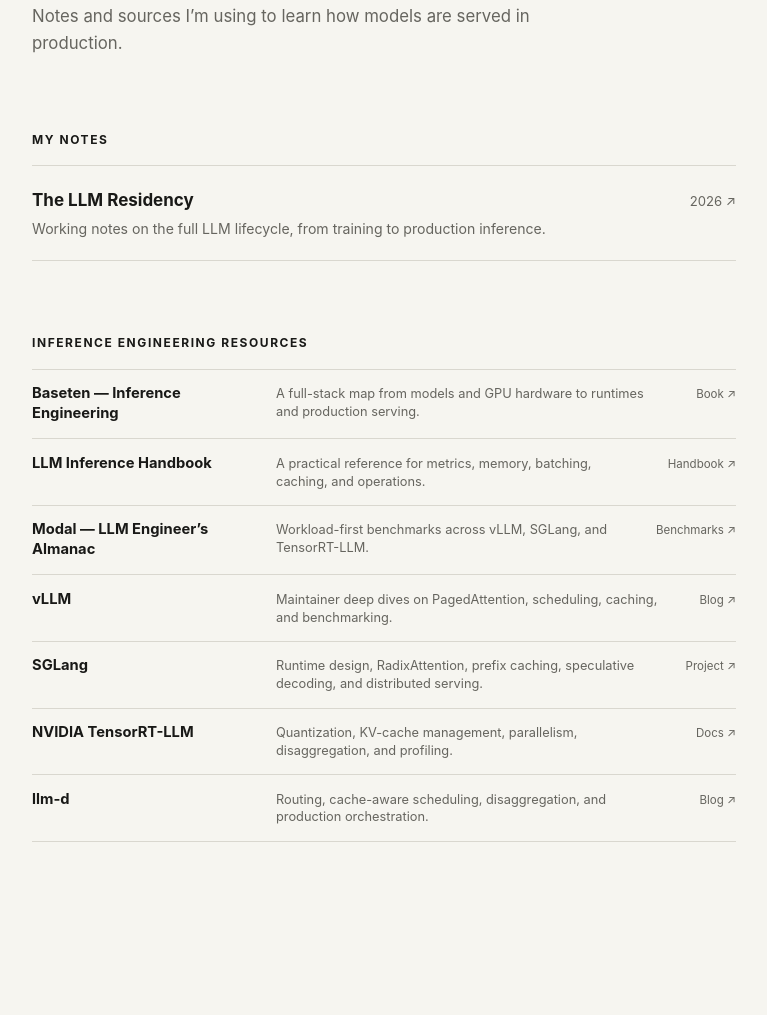
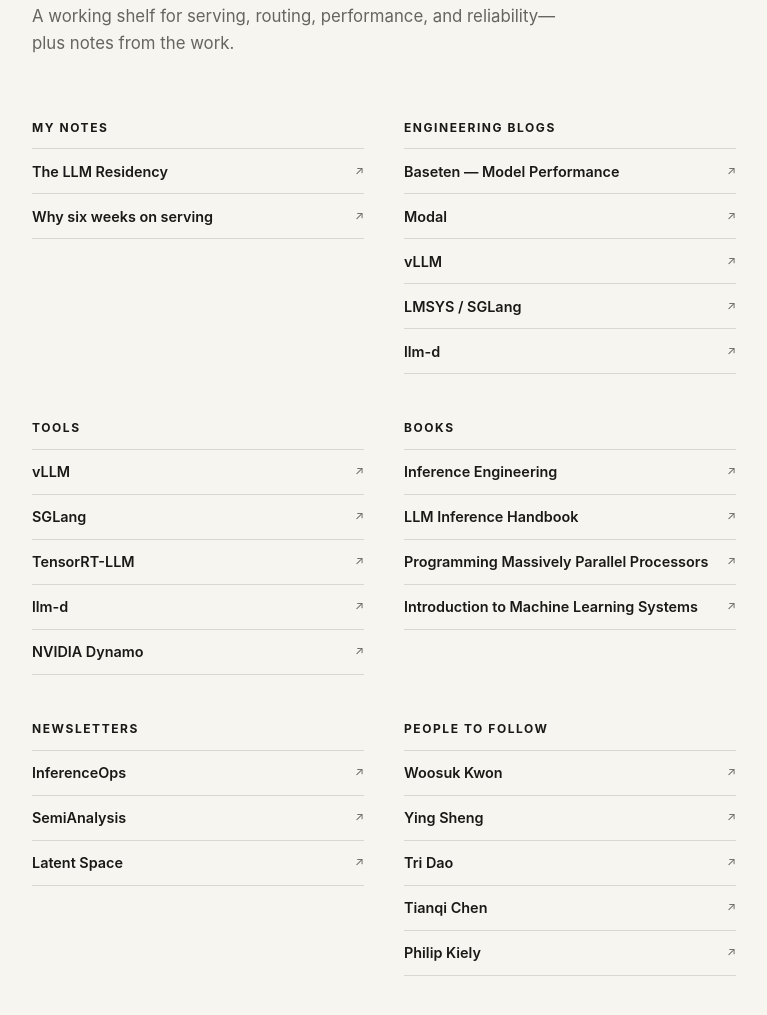
Before and after one commit to revanthreddy-hai/revanthreddy-hai.github.io, a plain HTML site: page inference.html in a window 1280 px wide. Shown: the part 359-1374 px from the top of the page, without its empty margins (256-1023 px from the left). Before the commit the page ends 1313 px from the top, so only its background shows below. Drawn offline with Linux system fonts and the light colour scheme.

Commit message:
Organize inference engineering resources

```diff
--- a/inference.html
+++ b/inference.html
@@ -6,7 +6,7 @@
   <meta name="description" content="R R Airre’s notes and interests in inference engineering.">
   <meta name="theme-color" content="#f6f5f0">
   <title>Inference Engineering — R R Airre</title>
-  <link rel="stylesheet" href="styles.css?v=2">
+  <link rel="stylesheet" href="styles.css?v=3">
 </head>
 <body>
   <div class="site-shell">
@@ -15,93 +15,81 @@
       <a class="quiet-link" href="index.html">Home</a>
     </header>
 
-    <main class="page">
+    <main class="page inference-page">
       <h1>Inference Engineering</h1>
-      <p class="lede">Notes and sources I’m using to learn how models are served in production.</p>
+      <p class="lede">A working shelf for serving, routing, performance, and reliability—plus notes from the work.</p>
 
-      <section class="content-section" aria-labelledby="notes-heading">
+      <div class="inference-groups">
+        <section class="inference-group" aria-labelledby="notes-heading">
           <h2 class="section-heading" id="notes-heading">My notes</h2>
           <ul class="entry-list">
             <li>
               <a class="entry" href="https://revanthreddy-hai.github.io/the-llm-residency/">
-              <span>
                 <strong>The LLM Residency</strong>
-                <small>Working notes on the full LLM lifecycle, from training to production inference.</small>
-              </span>
-              <span class="entry-meta">2026 ↗</span>
+                <span class="entry-meta" aria-hidden="true">↗</span>
+              </a>
+            </li>
+            <li>
+              <a class="entry" href="https://revanthreddy-hai.github.io/the-llm-residency/week00a.html#jobs">
+                <strong>Why six weeks on serving</strong>
+                <span class="entry-meta" aria-hidden="true">↗</span>
               </a>
             </li>
           </ul>
         </section>
 
-      <section class="content-section" aria-labelledby="sources-heading">
-        <h2 class="section-heading" id="sources-heading">Inference Engineering Resources</h2>
-        <ul class="entry-list inference-sources">
-          <li>
-            <a class="entry" href="https://www.baseten.co/inference-engineering/">
-              <span>
-                <strong>Baseten — Inference Engineering</strong>
-                <small>A full-stack map from models and GPU hardware to runtimes and production serving.</small>
-              </span>
-              <span class="entry-meta">Book ↗</span>
-            </a>
-          </li>
-          <li>
-            <a class="entry" href="https://handbook.modular.com/">
-              <span>
-                <strong>LLM Inference Handbook</strong>
-                <small>A practical reference for metrics, memory, batching, caching, and operations.</small>
-              </span>
-              <span class="entry-meta">Handbook ↗</span>
-            </a>
-          </li>
-          <li>
-            <a class="entry" href="https://modal.com/llm-almanac">
-              <span>
-                <strong>Modal — LLM Engineer’s Almanac</strong>
-                <small>Workload-first benchmarks across vLLM, SGLang, and TensorRT-LLM.</small>
-              </span>
-              <span class="entry-meta">Benchmarks ↗</span>
-            </a>
-          </li>
-          <li>
-            <a class="entry" href="https://vllm.ai/blog">
-              <span>
-                <strong>vLLM</strong>
-                <small>Maintainer deep dives on PagedAttention, scheduling, caching, and benchmarking.</small>
-              </span>
-              <span class="entry-meta">Blog ↗</span>
-            </a>
-          </li>
-          <li>
-            <a class="entry" href="https://docs.sglang.io/">
-              <span>
-                <strong>SGLang</strong>
-                <small>Runtime design, RadixAttention, prefix caching, speculative decoding, and distributed serving.</small>
-              </span>
-              <span class="entry-meta">Project ↗</span>
-            </a>
-          </li>
-          <li>
-            <a class="entry" href="https://nvidia.github.io/TensorRT-LLM/">
-              <span>
-                <strong>NVIDIA TensorRT-LLM</strong>
-                <small>Quantization, KV-cache management, parallelism, disaggregation, and profiling.</small>
-              </span>
-              <span class="entry-meta">Docs ↗</span>
-            </a>
-          </li>
-          <li>
-            <a class="entry" href="https://llm-d.ai/blog">
-              <span>
-                <strong>llm-d</strong>
-                <small>Routing, cache-aware scheduling, disaggregation, and production orchestration.</small>
-              </span>
-              <span class="entry-meta">Blog ↗</span>
-            </a>
-          </li>
+        <section class="inference-group" aria-labelledby="blogs-heading">
+          <h2 class="section-heading" id="blogs-heading">Engineering blogs</h2>
+          <ul class="entry-list">
+            <li><a class="entry" href="https://www.baseten.co/blog/category/model-performance/"><strong>Baseten — Model Performance</strong><span class="entry-meta" aria-hidden="true">↗</span></a></li>
+            <li><a class="entry" href="https://modal.com/blog"><strong>Modal</strong><span class="entry-meta" aria-hidden="true">↗</span></a></li>
+            <li><a class="entry" href="https://vllm.ai/blog"><strong>vLLM</strong><span class="entry-meta" aria-hidden="true">↗</span></a></li>
+            <li><a class="entry" href="https://www.lmsys.org/blog/"><strong>LMSYS / SGLang</strong><span class="entry-meta" aria-hidden="true">↗</span></a></li>
+            <li><a class="entry" href="https://llm-d.ai/blog"><strong>llm-d</strong><span class="entry-meta" aria-hidden="true">↗</span></a></li>
           </ul>
         </section>
+
+        <section class="inference-group" aria-labelledby="tools-heading">
+          <h2 class="section-heading" id="tools-heading">Tools</h2>
+          <ul class="entry-list">
+            <li><a class="entry" href="https://vllm.ai/"><strong>vLLM</strong><span class="entry-meta" aria-hidden="true">↗</span></a></li>
+            <li><a class="entry" href="https://docs.sglang.io/"><strong>SGLang</strong><span class="entry-meta" aria-hidden="true">↗</span></a></li>
+            <li><a class="entry" href="https://nvidia.github.io/TensorRT-LLM/"><strong>TensorRT-LLM</strong><span class="entry-meta" aria-hidden="true">↗</span></a></li>
+            <li><a class="entry" href="https://llm-d.ai/"><strong>llm-d</strong><span class="entry-meta" aria-hidden="true">↗</span></a></li>
+            <li><a class="entry" href="https://docs.nvidia.com/dynamo/latest/"><strong>NVIDIA Dynamo</strong><span class="entry-meta" aria-hidden="true">↗</span></a></li>
+          </ul>
+        </section>
+
+        <section class="inference-group" aria-labelledby="books-heading">
+          <h2 class="section-heading" id="books-heading">Books</h2>
+          <ul class="entry-list">
+            <li><a class="entry" href="https://www.baseten.co/inference-engineering/"><strong>Inference Engineering</strong><span class="entry-meta" aria-hidden="true">↗</span></a></li>
+            <li><a class="entry" href="https://handbook.modular.com/"><strong>LLM Inference Handbook</strong><span class="entry-meta" aria-hidden="true">↗</span></a></li>
+            <li><a class="entry" href="https://shop.elsevier.com/books/programming-massively-parallel-processors/hwu/978-0-443-43900-1"><strong>Programming Massively Parallel Processors</strong><span class="entry-meta" aria-hidden="true">↗</span></a></li>
+            <li><a class="entry" href="https://mlsysbook.ai/vol1/index.html"><strong>Introduction to Machine Learning Systems</strong><span class="entry-meta" aria-hidden="true">↗</span></a></li>
+          </ul>
+        </section>
+
+        <section class="inference-group" aria-labelledby="newsletters-heading">
+          <h2 class="section-heading" id="newsletters-heading">Newsletters</h2>
+          <ul class="entry-list">
+            <li><a class="entry" href="https://inferenceops.substack.com/"><strong>InferenceOps</strong><span class="entry-meta" aria-hidden="true">↗</span></a></li>
+            <li><a class="entry" href="https://newsletter.semianalysis.com/"><strong>SemiAnalysis</strong><span class="entry-meta" aria-hidden="true">↗</span></a></li>
+            <li><a class="entry" href="https://www.latent.space/"><strong>Latent Space</strong><span class="entry-meta" aria-hidden="true">↗</span></a></li>
+          </ul>
+        </section>
+
+        <section class="inference-group" aria-labelledby="people-heading">
+          <h2 class="section-heading" id="people-heading">People to follow</h2>
+          <ul class="entry-list">
+            <li><a class="entry" href="https://woosuk.me/"><strong>Woosuk Kwon</strong><span class="entry-meta" aria-hidden="true">↗</span></a></li>
+            <li><a class="entry" href="https://github.com/Ying1123"><strong>Ying Sheng</strong><span class="entry-meta" aria-hidden="true">↗</span></a></li>
+            <li><a class="entry" href="https://tridao.me/"><strong>Tri Dao</strong><span class="entry-meta" aria-hidden="true">↗</span></a></li>
+            <li><a class="entry" href="https://tqchen.com/"><strong>Tianqi Chen</strong><span class="entry-meta" aria-hidden="true">↗</span></a></li>
+            <li><a class="entry" href="https://philipkiely.com/"><strong>Philip Kiely</strong><span class="entry-meta" aria-hidden="true">↗</span></a></li>
+          </ul>
+        </section>
+      </div>
     </main>
   </div>
 </body>
--- a/styles.css
+++ b/styles.css
@@ -204,31 +204,37 @@
   font-size: 0.82rem;
 }
 
-.inference-sources .entry {
-  padding: 0.9rem 0;
+.inference-groups {
+  display: grid;
+  grid-template-columns: repeat(2, minmax(0, 1fr));
+  gap: 2.75rem 2.5rem;
+  margin-top: 3.75rem;
 }
 
-.inference-sources .entry > span:first-child {
-  display: grid;
-  flex: 1 1 auto;
-  grid-template-columns: minmax(11rem, 14rem) minmax(0, 1fr);
-  gap: 1.25rem;
-  align-items: baseline;
+.inference-group {
   min-width: 0;
 }
 
-.inference-sources .entry strong {
-  font-size: 0.92rem;
+.inference-group .section-heading {
+  margin-bottom: 0.7rem;
+}
+
+.inference-group .entry {
+  gap: 1rem;
+  align-items: center;
+  min-height: 2.75rem;
+  padding: 0.65rem 0;
+  font-size: 0.9rem;
   line-height: 1.35;
 }
 
-.inference-sources .entry small {
-  margin-top: 0;
-  font-size: 0.8rem;
-  line-height: 1.4;
+.inference-group .entry strong {
+  min-width: 0;
+  overflow-wrap: anywhere;
+  font-weight: 600;
 }
 
-.inference-sources .entry-meta {
+.inference-group .entry-meta {
   font-size: 0.72rem;
 }
 
@@ -523,22 +529,14 @@
     align-items: flex-start;
   }
 
-  .inference-sources .entry {
-    gap: 1rem;
-    padding: 1rem 0;
+  .inference-groups {
+    grid-template-columns: 1fr;
+    gap: 2.5rem;
+    margin-top: 3.25rem;
   }
 
-  .inference-sources .entry > span:first-child {
-    display: block;
-  }
-
-  .inference-sources .entry strong {
-    font-size: 0.95rem;
-  }
-
-  .inference-sources .entry small {
-    margin-top: 0.2rem;
-    font-size: 0.82rem;
+  .inference-group .entry {
+    align-items: center;
   }
 
   .uses-list div {
```
Lines whose indentation alone changed are shown as unchanged.
